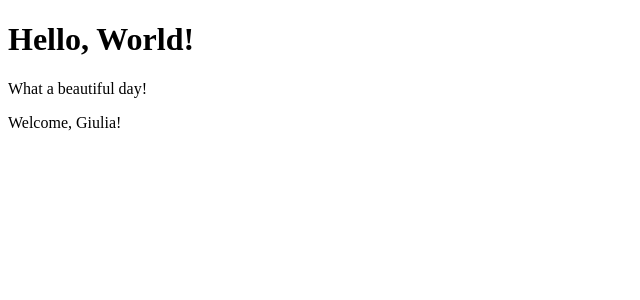
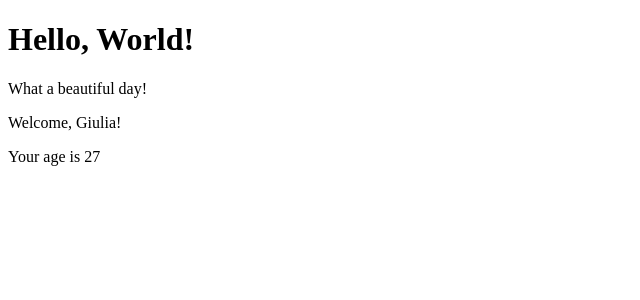
Before and after one commit to danycnc/repo-react-exercises, a React (Create React App) app in the folder react-exercises/: page / in a window 1280 px wide. Shown: the top 300 px of the page, without its empty margins (0-640 px from the left). Built offline with nearby package versions, Linux system fonts and the light colour scheme.

Commit message:
svolto props-03

```diff
--- a/react-exercises/src/App.js
+++ b/react-exercises/src/App.js
@@ -7,7 +7,7 @@ class App extends Component {
     return (
       <div>
         <Hello />
-        <Welcome name={'Giulia'} />
+        <Welcome name={'Giulia'} age={27} />
       </div>
     );
   }
--- a/react-exercises/src/Welcome.js
+++ b/react-exercises/src/Welcome.js
@@ -5,6 +5,7 @@ class Welcome extends React.Component {
     return (
       <div>
         <p>Welcome, {this.props.name || 'Daniele'}!</p>
+        <p>Your age is {this.props.age}</p>
       </div>
     );
   }
```
